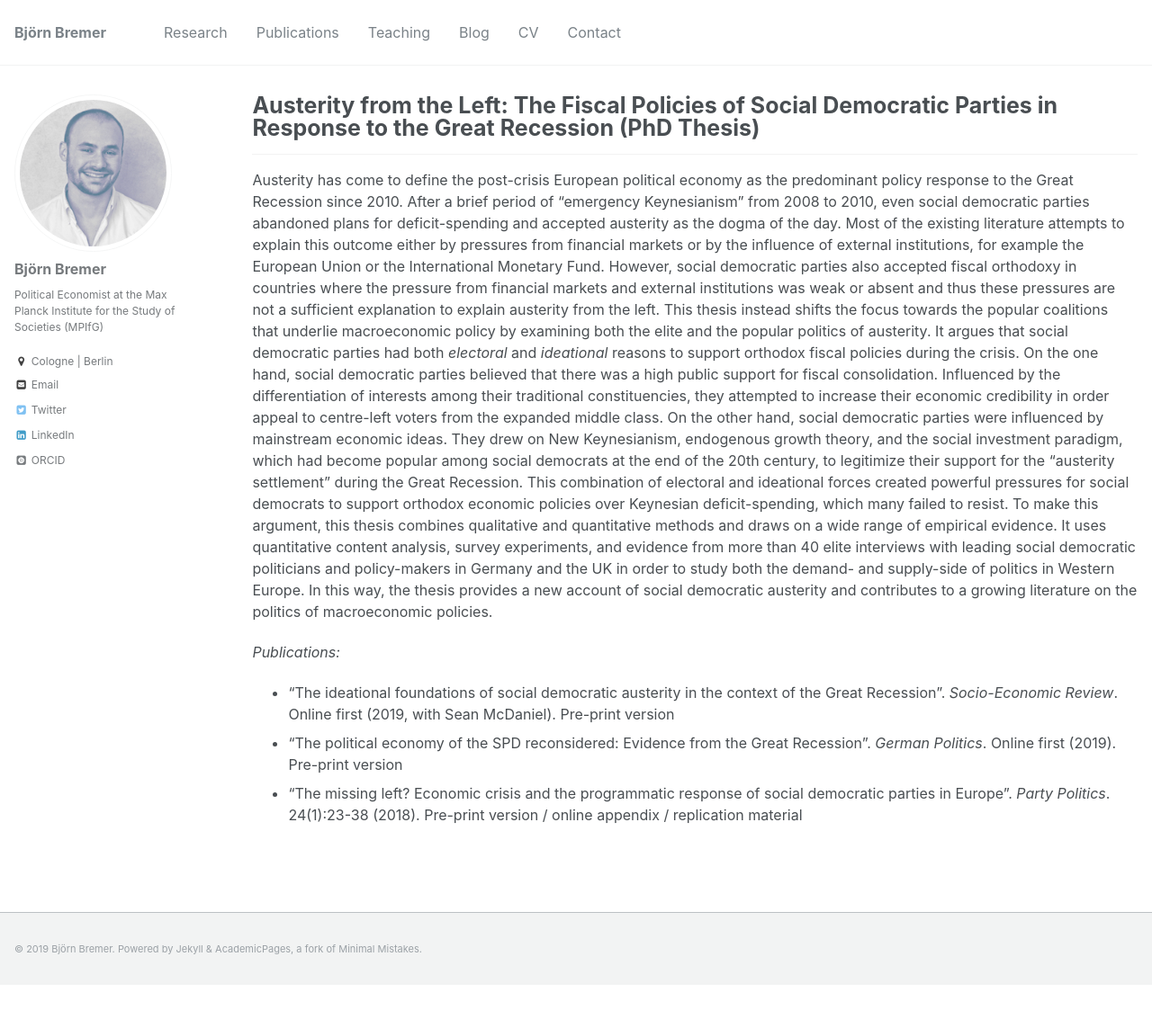
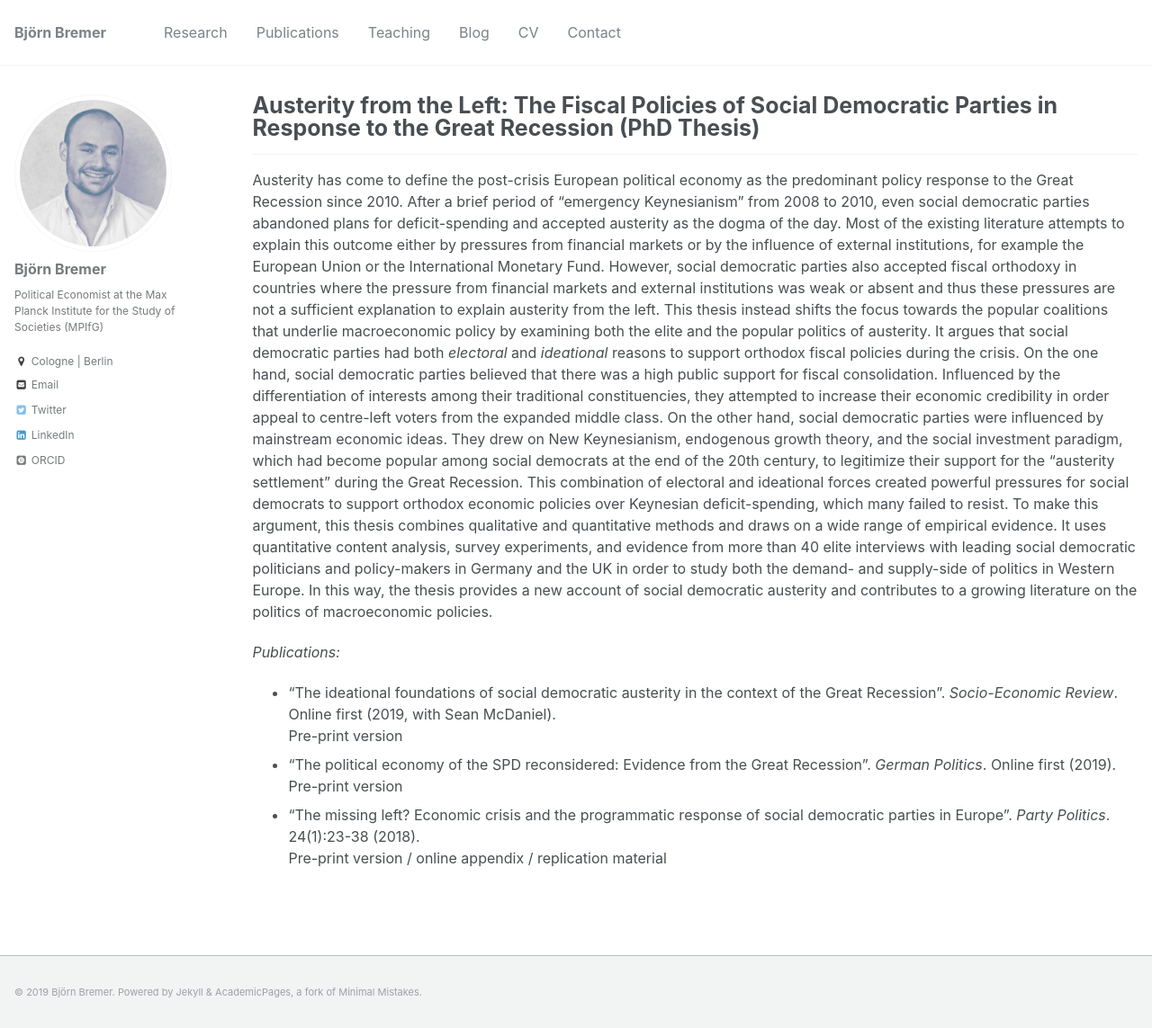
Before and after one commit to bjoernbremer/bjoernbremer.github.io, a Jekyll site: the page built from _projects/austerity_left.md, in a window 1280 px wide and 1143 px high. Shown: the whole window at 90% size. Built offline with Jekyll 4.4.1, drawn with Linux system fonts in a browser that asks for light colours; some web fonts are replaced.

Commit message:
update website

```diff
--- a/_projects/austerity_left.md
+++ b/_projects/austerity_left.md
@@ -11,9 +11,9 @@ Austerity has come to define the post-crisis European political economy as the p
 
 *Publications:*
 
-* "[The ideational foundations of social democratic austerity in the context of the Great Recession](https://academic.oup.com/ser/advance-article-abstract/doi/10.1093/ser/mwz001/5320344)". *Socio-Economic Review*. Online first (2019, with Sean McDaniel).
+* "[The ideational foundations of social democratic austerity in the context of the Great Recession](https://academic.oup.com/ser/advance-article-abstract/doi/10.1093/ser/mwz001/5320344)". *Socio-Economic Review*. Online first (2019, with Sean McDaniel).<br/>
 [Pre-print version]({{ site.url }}/files/publications/BremerMcDaniel_SER_2019.pdf)
-*  "[The political economy of the SPD reconsidered: Evidence from the Great Recession](https://www.tandfonline.com/doi/abs/10.1080/09644008.2018.1555817?journalCode=fgrp20)". *German Politics*. Online first (2019).
+*  "[The political economy of the SPD reconsidered: Evidence from the Great Recession](https://www.tandfonline.com/doi/abs/10.1080/09644008.2018.1555817?journalCode=fgrp20)". *German Politics*. Online first (2019).<br/>
 [Pre-print version]({{ site.url }}/files/publications/Bremer_GermanPolitics_2019.pdf)
-* "[The missing left? Economic crisis and the programmatic response of social democratic parties in Europe](http://journals.sagepub.com/doi/abs/10.1177/1354068817740745)". *Party Politics*. 24(1):23-38 (2018).
+* "[The missing left? Economic crisis and the programmatic response of social democratic parties in Europe](http://journals.sagepub.com/doi/abs/10.1177/1354068817740745)". *Party Politics*. 24(1):23-38 (2018).<br/>
 [Pre-print version]({{ site.url }}/files/publications/Bremer_MissingLeft_12_2017.pdf) / [online appendix]({{ site.url }}/files/publications/Bremer_MissingLeft_appendix_12_2017.pdf) / [replication material](https://dataverse.harvard.edu/dataset.xhtml?persistentId=doi:10.7910/DVN/LBO6KC)
```
Also changed, not shown: _projects/PAMP.md (added, +9 -0 lines).
